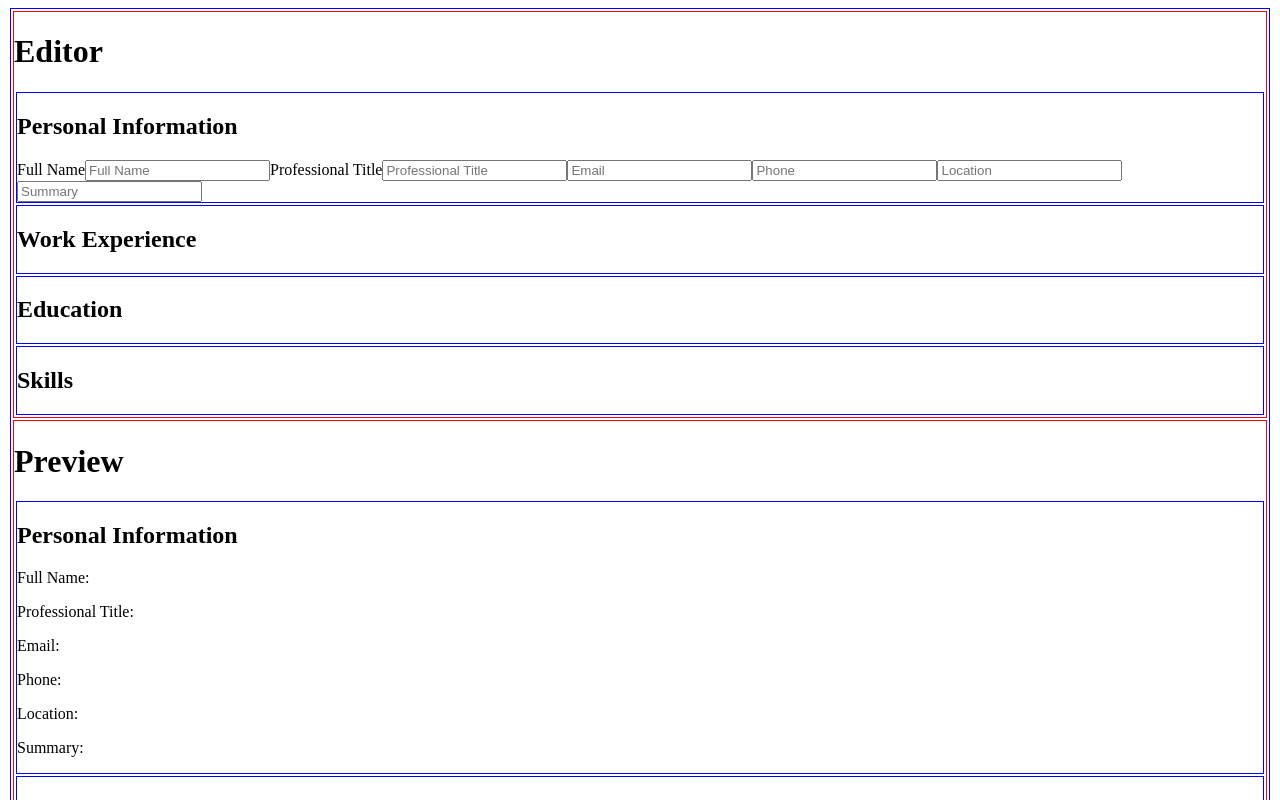
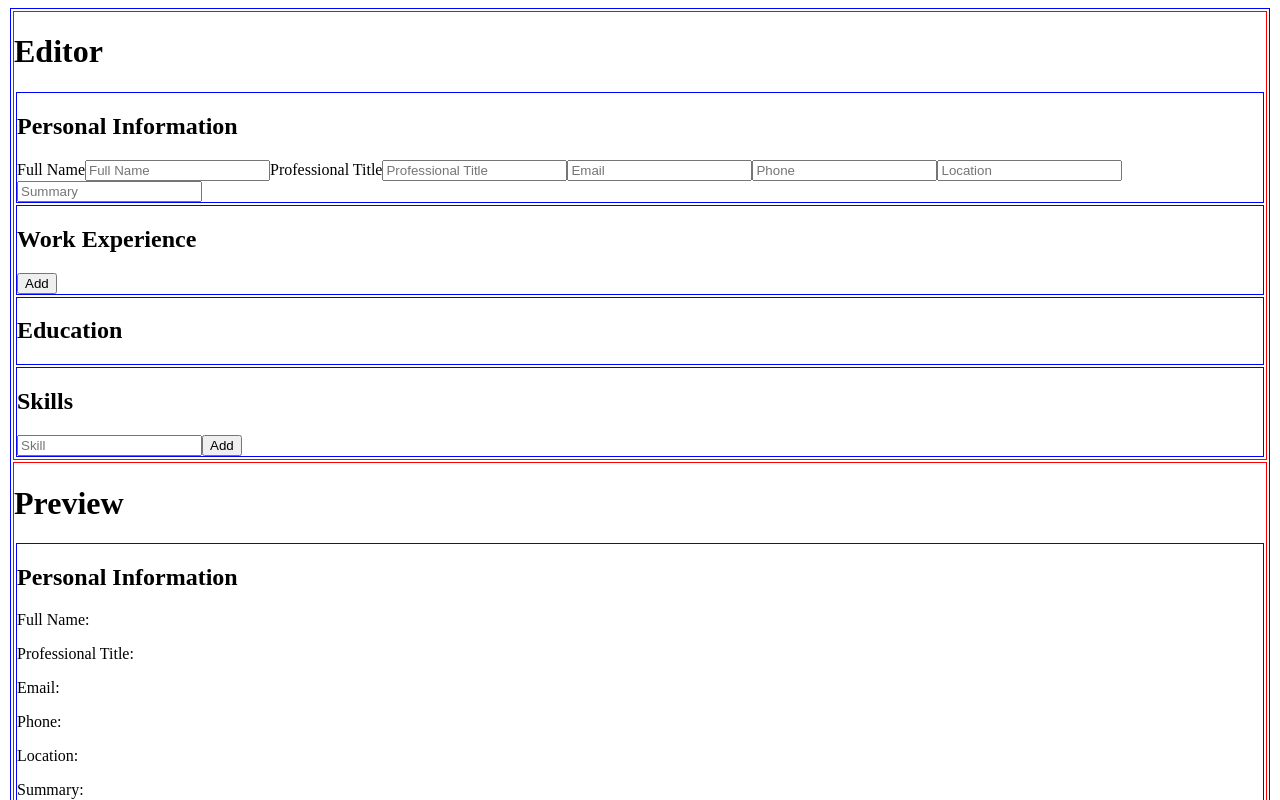
Before and after one commit to d1scipline/odin-cv-app, a React (Vite) app: page / in a window 1280 px wide. Shown: the top 800 px of the page. Built offline with nearby package versions, Linux system fonts and the light colour scheme.

Commit message:
feat: functionality to add work experience, edit and remove it

```diff
--- a/src/App.jsx
+++ b/src/App.jsx
@@ -12,10 +12,11 @@ function App() {
       location: "",
       summary: "",
     },
-    workExp: [],
+    workExp: [], // {companyName, title, starting date, end date (empty if present), key responsibilities list }
     education: [],
     skills: [],
   });
+
   return (
     <>
       <Editor data={cvData} setData={setCvData}></Editor>
--- a/src/components/Editor.jsx
+++ b/src/components/Editor.jsx
@@ -8,6 +8,41 @@ function Editor({ data, setData }) {
     setData({ ...data, personalInfo: { ...data.personalInfo, [key]: info } });
   };
 
+  const addWorkExp = () => {
+    setData((prevData) => ({
+      ...prevData,
+      workExp: [
+        ...(prevData.workExp || []),
+        {
+          companyName: "",
+          jobTitle: "",
+          startDate: null,
+          endDate: null,
+          respon: "",
+          id: crypto.randomUUID(),
+        },
+      ],
+    }));
+  };
+
+  const removeWorkExp = (id) => {
+    setData((prevData) => ({
+      ...prevData,
+      workExp: [...prevData.workExp.filter((item) => item.id !== id)],
+    }));
+  };
+
+  const updateWorkExp = (id, key, data) => {
+    setData((prevData) => ({
+      ...prevData,
+      workExp: prevData.workExp.map((item) =>
+        item.id === id ? { ...item, [key]: data } : item,
+      ),
+    }));
+  };
+
+  const addSkill = (skill) => {};
+
   return (
     <div className="editor">
       <h1>Editor</h1>
@@ -15,9 +50,14 @@ function Editor({ data, setData }) {
         data={data}
         updatePersonalInfo={updatePersonalInfo}
       ></PersonalInfoInput>
-      <WorkExpInput></WorkExpInput>
+      <WorkExpInput
+        data={data.workExp}
+        addWorkExp={addWorkExp}
+        removeWorkExp={removeWorkExp}
+        updateWorkExp={updateWorkExp}
+      ></WorkExpInput>
       <EducationInput></EducationInput>
-      <SkillsInput></SkillsInput>
+      <SkillsInput data={data.skills} addSkill={addSkill}></SkillsInput>
     </div>
   );
 }
--- /dev/null
+++ b/src/components/Skill.jsx
@@ -0,0 +1,10 @@
+function Skill({ skill, removeSkill }) {
+  return (
+    <div className="skill">
+      <span>{skill}</span>
+      <i></i>
+    </div>
+  );
+}
+
+export default Skill;
--- a/src/components/SkillsInput.jsx
+++ b/src/components/SkillsInput.jsx
@@ -1,7 +1,30 @@
-function SkillsInput() {
+import { useRef } from "react";
+import Skill from "./Skill";
+
+function SkillsInput({ data, addSkill }) {
+  const inputRef = useRef(null);
+
+  const handleAdd = () => {
+    const value = inputRef.current.value;
+    if (!value.trim()) return;
+    if (addSkill) {
+      addSkill(value);
+    }
+    inputRef.current.value = "";
+  };
+
   return (
     <div className="skills-input-container">
       <h2>Skills</h2>
+      <input ref={inputRef} placeholder="Skill"></input>
+      <button onClick={handleAdd}>Add</button>
+      {data.length !== 0 && (
+        <div className="skills">
+          {data.map((item) => (
+            <Skill skill={item}></Skill>
+          ))}
+        </div>
+      )}
     </div>
   );
 }
--- a/src/components/WorkExpInput.jsx
+++ b/src/components/WorkExpInput.jsx
@@ -1,7 +1,22 @@
-function WorkExpInput() {
+import WorkExpInputItem from "./WorkExpInputItem";
+
+function WorkExpInput({ data, addWorkExp, removeWorkExp, updateWorkExp }) {
   return (
     <div className="work-experience-input-container">
       <h2>Work Experience</h2>
+      <button onClick={addWorkExp}>Add</button>
+      {data.length != 0 && (
+        <div className="work-experience-input-items">
+          {data.map((item) => (
+            <WorkExpInputItem
+              key={item.id}
+              data={item}
+              removeWorkExp={removeWorkExp}
+              updateWorkExp={updateWorkExp}
+            ></WorkExpInputItem>
+          ))}
+        </div>
+      )}
     </div>
   );
 }
--- /dev/null
+++ b/src/components/WorkExpInputItem.jsx
@@ -0,0 +1,29 @@
+function WorkExpInputItem({ data, removeWorkExp, updateWorkExp }) {
+  return (
+    <div className="work-experience-input-item">
+      <input
+        placeholder="Company Name"
+        onChange={(e) => updateWorkExp(data.id, "companyName", e.target.value)}
+      ></input>
+      <input
+        placeholder="Job Title"
+        onChange={(e) => updateWorkExp(data.id, "jobTitle", e.target.value)}
+      ></input>
+      <input
+        type="date"
+        onChange={(e) => updateWorkExp(data.id, "startDate", e.target.value)}
+      ></input>
+      <input
+        type="date"
+        onChange={(e) => updateWorkExp(data.id, "endDate", e.target.value)}
+      ></input>
+      <input
+        placeholder="Key Responsibilities"
+        onChange={(e) => updateWorkExp(data.id, "respon", e.target.value)}
+      ></input>
+      <button onClick={() => removeWorkExp(data.id)}>Remove</button>
+    </div>
+  );
+}
+
+export default WorkExpInputItem;
```
